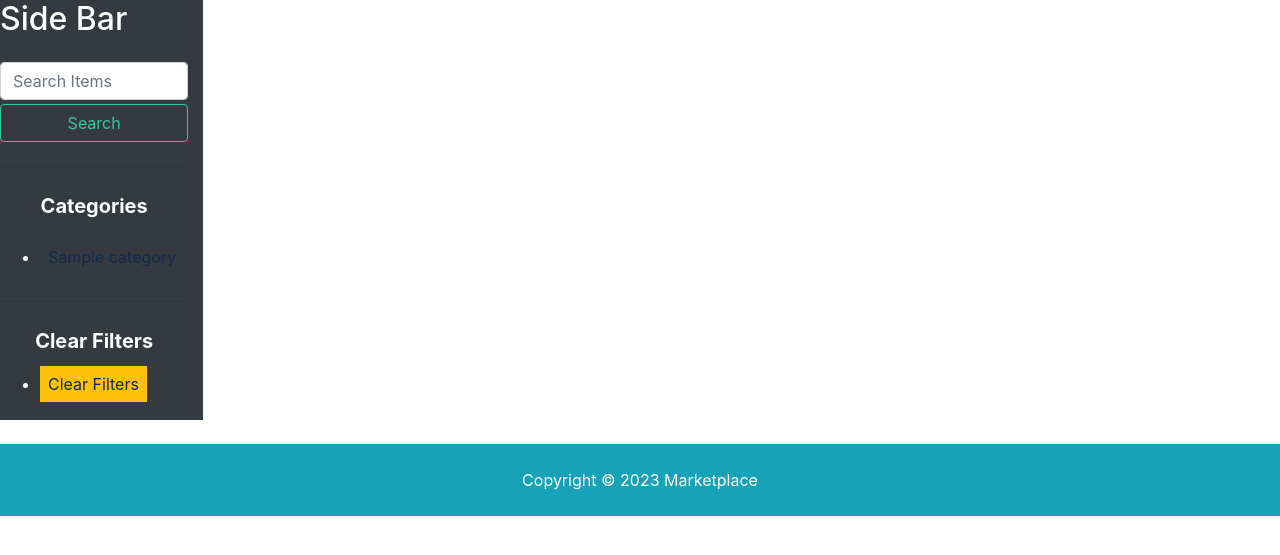
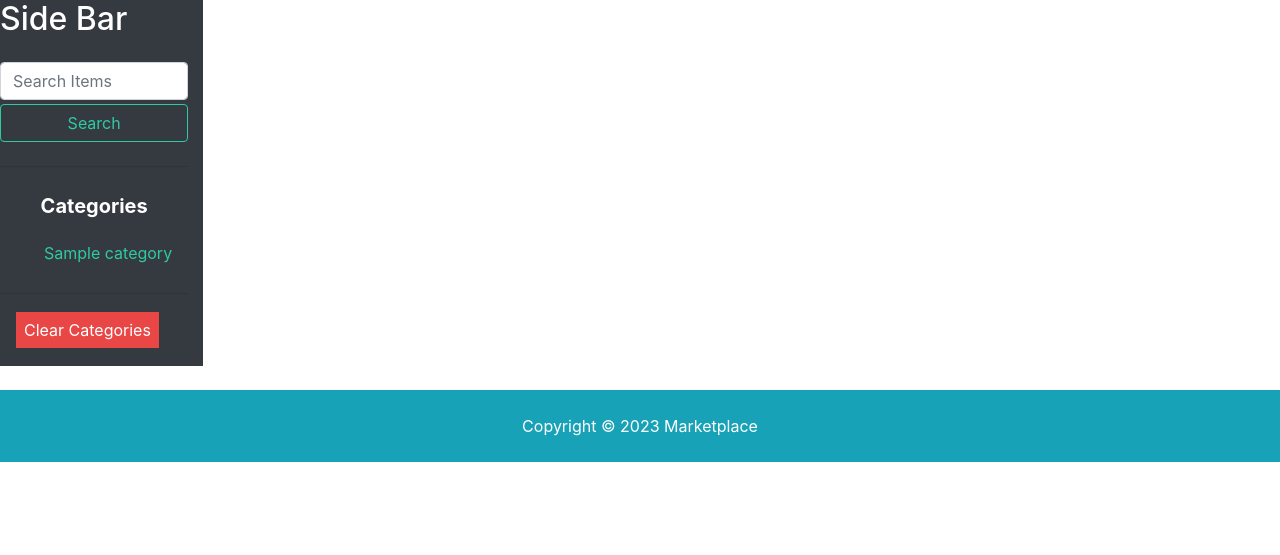
Before and after one commit to Kipkorir-Gideon/Marketplace, a Django app: page /items/ in a window 1280 px wide. Shown: the part 96-651 px from the top of the page. Run offline with Django 4.2, Linux system fonts and the light colour scheme; tables that the repository leaves empty hold one stand-in row (values such as "Sample post"); some libraries are stand-ins or nearby versions.

Commit message:
Minor changes.

```diff
--- a/chat/views.py
+++ b/chat/views.py
@@ -1,5 +1,6 @@
 from django.contrib.auth.decorators import login_required
 from django.shortcuts import render, get_object_or_404, redirect
+from django.contrib import messages
 
 from item.models import Item
 from .models import Chat
@@ -31,6 +32,7 @@ def new_chat(request, item_id):
             chat_message.chat = chat
             chat_message.created_by = request.user
             chat_message.save()
+            messages.success(request, 'Message sent Successfully')
 
             return redirect('item', item_id=item_id)
     else:
--- a/marketplace/static/css/style.css
+++ b/marketplace/static/css/style.css
@@ -3,6 +3,14 @@
 
 img {
   width: 100%; }
+
+ul {
+  list-style: none;
+}
+
+a:hover {
+  text-decoration: none;
+}
 
 .logo {
   width: 80px; }
--- a/templates/chat/chat_detail.html
+++ b/templates/chat/chat_detail.html
@@ -13,10 +13,10 @@
     <div class="container">
         <div class="row">
             {% for message in chat.messages.all %}
-            <div class="col-md-12 mb-2 {% if message.created_by == request.user %}bg-info{% else %}bg-dark text-white{% endif %}">
+            <div class="col-md-12 mb-2 {% if message.created_by == request.user %}bg-info{% else %}bg-dark text-white{% endif %}" style="border-radius:5px">
                 <div class="">
                     <p class="mb-4"><strong>{{ message.created_by.username }}</strong> @ {{ message.created_at }}</p>
-                    <p>{{ message.content }}</p>
+                    <p>{{ message.content | linebreaks }}</p>
                 </div>
             </div>
             {% endfor %}
--- a/templates/items/item.html
+++ b/templates/items/item.html
@@ -7,6 +7,9 @@
 {% block title %} | {{ item.name }} {% endblock %}
 
 {% block content %}
+
+<!-- Alerts -->
+{% include 'partials/_messages.html' %}
 
 
 <section class="py-4">
--- a/templates/items/items.html
+++ b/templates/items/items.html
@@ -29,16 +29,15 @@
                 <p class="text-center lead font-weight-bold">Categories</p>
                 <ul>
                     {% for category in categories %}
-                    <li class="p-2{% if category.id == category_id %} bg-white{% endif %} br-5">
-                        <a href="{% url 'items' %}?query={{ query }}&category={{ category.id }}">{{ category.name }}</a>
-                    </li>
+                    <a href="{% url 'items' %}?query={{ query }}&category={{ category.id }}" class="text-secondary">
+                        <li class="p-1{% if category.id == category_id %} bg-white{% endif %} mb-1" style="border-radius:5px">
+                            {{ category.name }}
+                        </li>
+                    </a>
                     {% endfor %}
                 </ul>
                 <hr class="my-4 text-white">
-                <p class="text-center lead font-weight-bold">Clear Filters</p>
-                <ul>
-                    <li><a href="{% url 'items' %}" class="bg-warning p-2">Clear Filters</a></li>
-                </ul>
+                <a href="{% url 'items' %}" class="bg-danger p-2 ml-3 text-white">Clear Categories</a>
             </div>
         </div>
         <div class="col-md-10 px-2">
```
